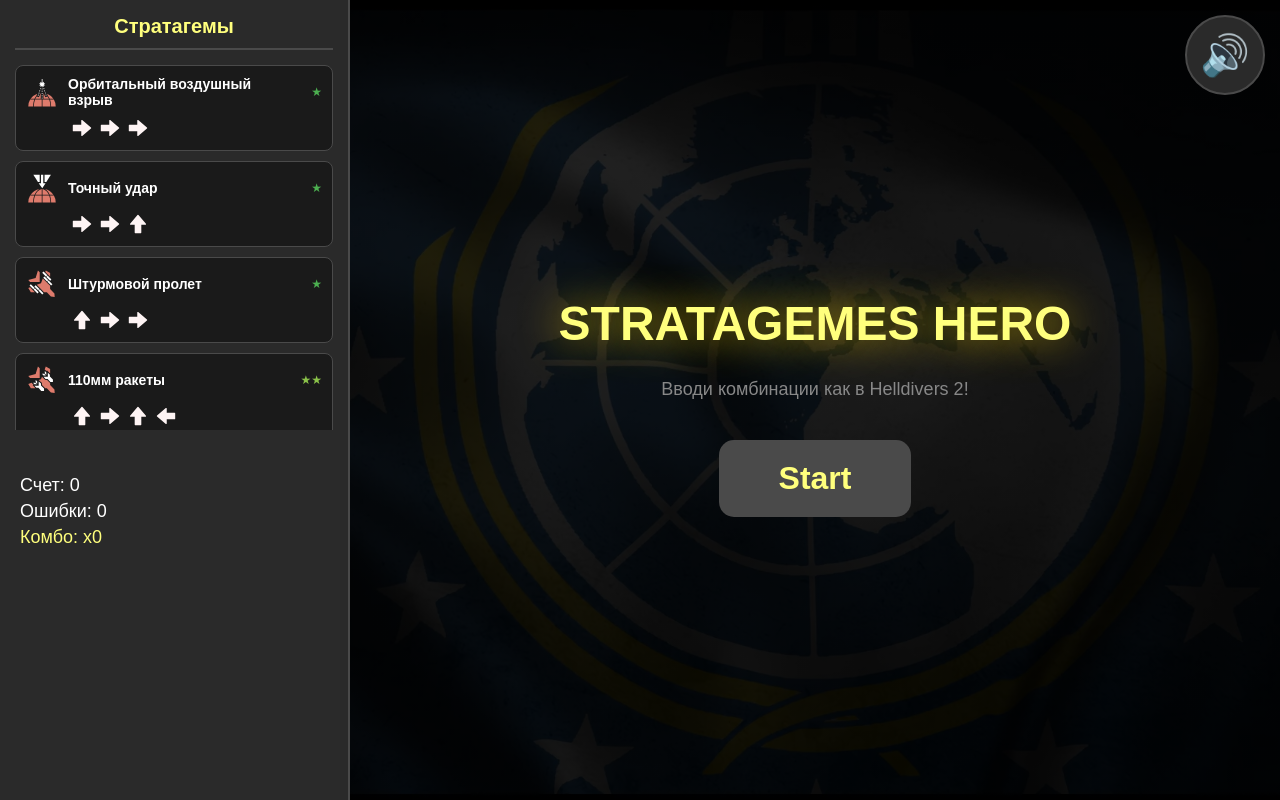
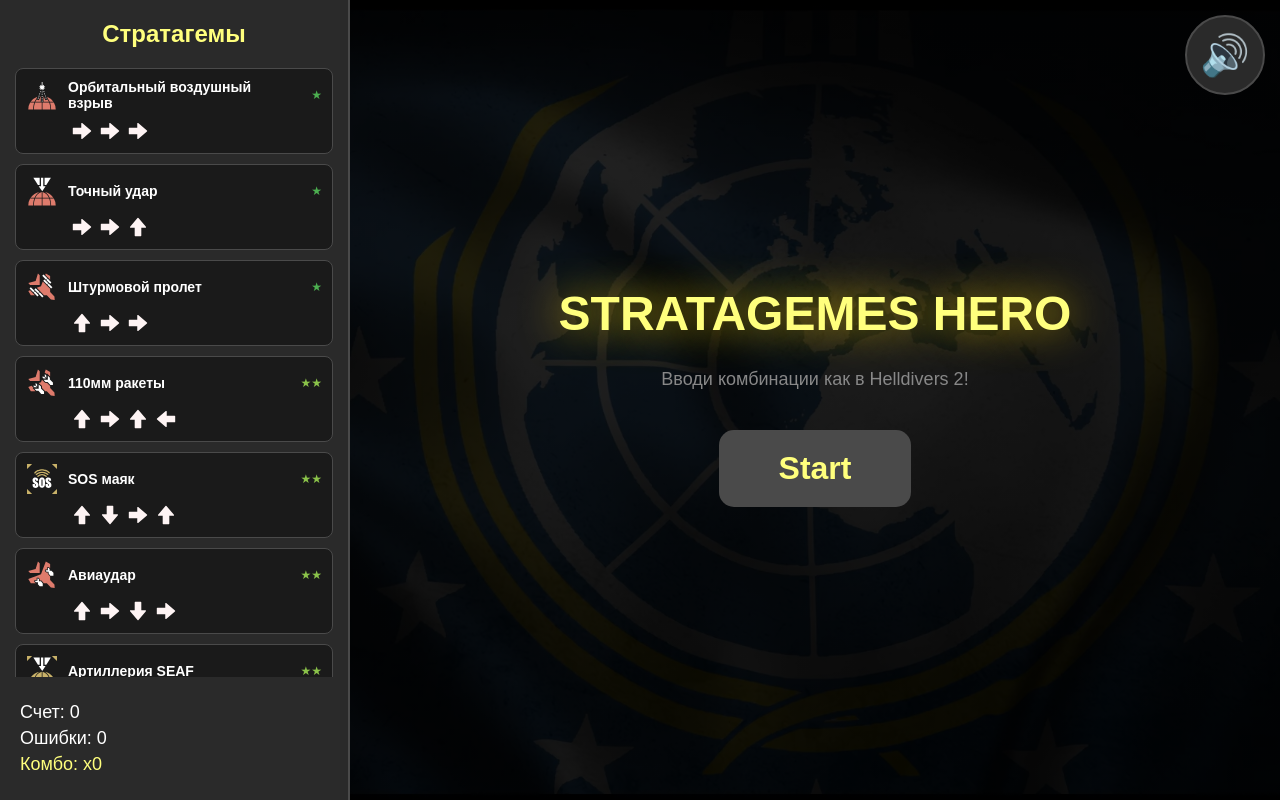
Before and after one commit to Geckonda/Stratagemes-hero, a Vue app in the folder stratagemes-hero/: page / in a window 1280 px wide. Built offline with nearby package versions, Linux system fonts and the light colour scheme; the HTML template or start-up script is replaced by a standard one.

Commit message:
style(StratagemList): добавлена динамичная высота

```diff
--- a/stratagemes-hero/src/components/layout/GameLayout.vue
+++ b/stratagemes-hero/src/components/layout/GameLayout.vue
@@ -23,13 +23,17 @@
 .game-layout {
   display: grid;
   grid-template-columns: 350px 1fr;
-  min-height: 100vh;
-  overflow: hidden;
+  height: 100vh;
 }
 
 .sidebar {
   background-color: #2a2a2a;
   border-right: 2px solid #4a4a4a;
+
+  display: flex;
+  flex-direction: column;
+  height: 100%;
+  min-height: 0;
 }
 
 .main-content{
--- a/stratagemes-hero/src/components/ui/ScoreBoard.vue
+++ b/stratagemes-hero/src/components/ui/ScoreBoard.vue
@@ -19,7 +19,6 @@
   padding: 20px;
   border-radius: 8px;
   color: white;
-  margin-top: 20px;
 }
 
 .score-board div {
--- a/stratagemes-hero/src/components/ui/StratagemList.vue
+++ b/stratagemes-hero/src/components/ui/StratagemList.vue
@@ -1,6 +1,5 @@
 <template>
   <div class="stratagem-list">
-    <h3>Стратагемы</h3>
 
     <div v-for="stratagem in sortedStratagems" :key="stratagem.id" class="stratagem-card">
       <div class="stratagem-header">
@@ -62,9 +61,9 @@
   color: white;
   background: var(--main-background);
   border-radius: 8px;
-  padding: 15px;
+  padding: 0 15px;
+  height: 100%;
   overflow-y: auto;
-  height: 400px;
 }
 
 .stratagem-list h3 {
--- a/stratagemes-hero/src/views/GameView.vue
+++ b/stratagemes-hero/src/views/GameView.vue
@@ -1,10 +1,14 @@
 <template>
   <GameLayout>
+
     <template #sidebar>
-      <StratagemList
+    <h3 class="sidebar-title">Стратагемы</h3>
+      <div class="sidebar-top">
+        <StratagemList
         :stratagems="stratagemsStore.allStratagems"
         :unlocked="stratagemsStore.unlockedStratagems"
-      />
+        />
+    </div>
       <ScoreBoard
         :score="gameStore.score"
         :mistakes="gameStore.mistakes"
@@ -77,6 +81,18 @@
   height: 100%;
   display: flex;
   flex-direction: column;
+}
+.sidebar-top {
+  flex: 1 1 auto;
+  overflow: hidden;
+  min-height: 0 ;
+}
+.sidebar-title{
+    text-align: center;
+    color: var(--main-accent);
+    font-size: 24px;
+    margin:0;
+    padding: 20px 0;
 }
 .start-screen {
   display: flex;
@@ -155,7 +171,6 @@
 .sound-control {
   display: flex;
   justify-content: center;
-  margin-bottom: 10px;
 }
 
 .sound-button {
```
